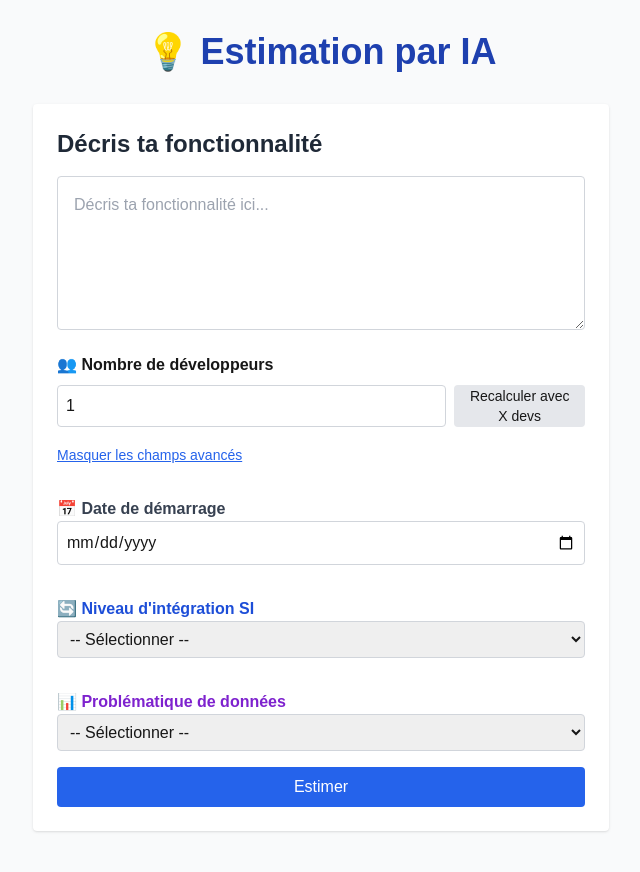
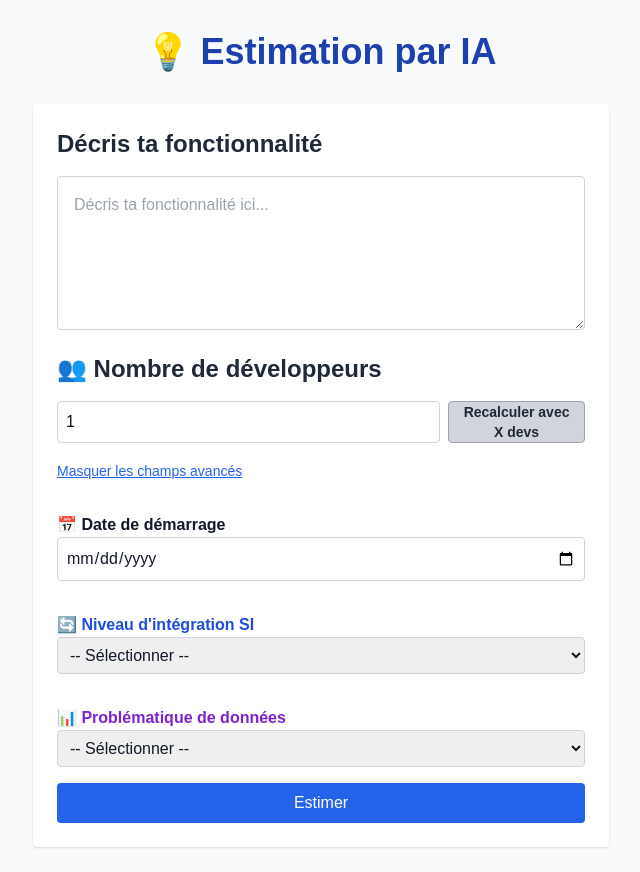
Before and after one commit to IvandeMurard/ai-delivery-estimator, a Next.js app: page / in a window 1280 px wide. Both pictures are taken after a click on the button "Afficher les champs avancés". Shown: the top 872 px of the page, without its empty margins (319-959 px from the left). Built offline with nearby package versions, Linux system fonts and the light colour scheme.

Commit message:
style: améliore la visibilité des titres et du bouton pour les champs développeurs

```diff
--- a/src/app/page.tsx
+++ b/src/app/page.tsx
@@ -64,11 +64,11 @@ export default function Home() {
           value={feature}
           onChange={(e) => setFeature(e.target.value)}
           placeholder="Décris ta fonctionnalité ici..."
-          className="w-full p-4 border border-gray-300 rounded mb-4"
+          className="w-full p-4 border border-gray-300 rounded mb-4 text-gray-900"
           rows={5}
         />
 
-        <label className="block font-semibold mb-2">👥 Nombre de développeurs</label>
+        <label className="block text-2xl font-bold mb-4 text-gray-800">👥 Nombre de développeurs</label>
         <div className="flex gap-2 mb-4">
           <input
             ref={capacityInputRef}
@@ -78,10 +78,10 @@ export default function Home() {
             value={capacity}
             onChange={(e) => setCapacity(Number(e.target.value))}
             placeholder="Nombre de développeurs"
-            className="w-full p-2 border border-gray-300 rounded"
+            className="w-full p-2 border border-gray-300 rounded text-gray-900"
           />
           <button
-            className="bg-gray-200 px-3 rounded text-sm hover:bg-gray-300"
+            className="bg-gray-300 px-3 rounded text-sm font-bold text-gray-800 hover:bg-gray-400 border border-gray-400"
             onClick={() => {
               if (capacityInputRef.current) capacityInputRef.current.focus()
               handleSubmit()
@@ -103,17 +103,17 @@ export default function Home() {
         {/* Champs avancés */}
         {showAdvancedFields && (
           <>
-            <label className="block font-semibold mt-4 text-gray-700">📅 Date de démarrage</label>
+            <label className="block font-semibold mt-4 text-gray-900">📅 Date de démarrage</label>
             <input
               type="date"
-              className="w-full p-2 border border-gray-300 rounded mb-4"
+              className="w-full p-2 border border-gray-300 rounded mb-4 text-gray-900"
               value={startDate}
               onChange={(e) => setStartDate(e.target.value)}
             />
 
             <label className="block font-semibold mt-4 text-blue-700">🔄 Niveau d'intégration SI</label>
             <select
-              className="w-full p-2 border border-gray-300 rounded mb-4"
+              className="w-full p-2 border border-gray-300 rounded mb-4 text-gray-900"
               value={integrationLevel}
               onChange={(e) => setIntegrationLevel(e.target.value)}
             >
@@ -125,7 +125,7 @@ export default function Home() {
 
             <label className="block font-semibold mt-4 text-purple-700">📊 Problématique de données</label>
             <select
-              className="w-full p-2 border border-gray-300 rounded mb-4"
+              className="w-full p-2 border border-gray-300 rounded mb-4 text-gray-900"
               value={dataConcern}
               onChange={(e) => setDataConcern(e.target.value)}
             >
@@ -158,7 +158,7 @@ export default function Home() {
 
           <div className="mb-4 border-b border-gray-200"></div>
 
-          <pre className="whitespace-pre-wrap text-gray-800">
+          <pre className="whitespace-pre-wrap text-gray-900">
             {result && result.replace(/Livraison estimée\s*:\s*\d{2}\/\d{2}\/\d{4}/i, "").replace(/Calculs secondaires[\s\S]*/i, "")}
           </pre>
 
```
